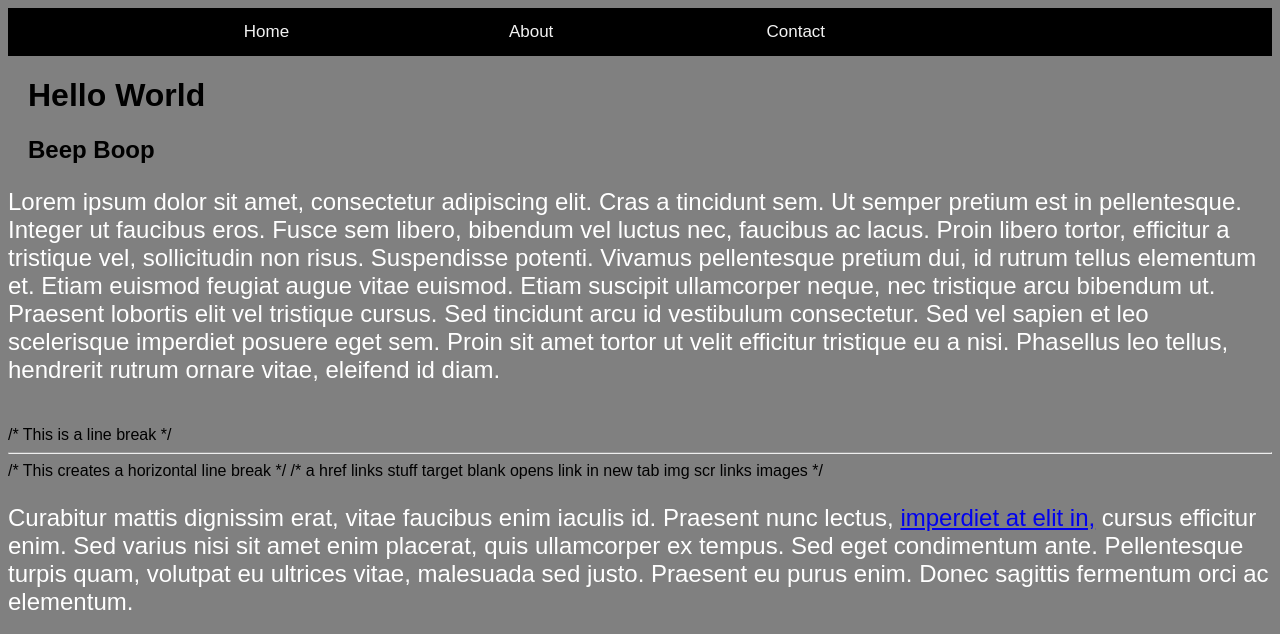
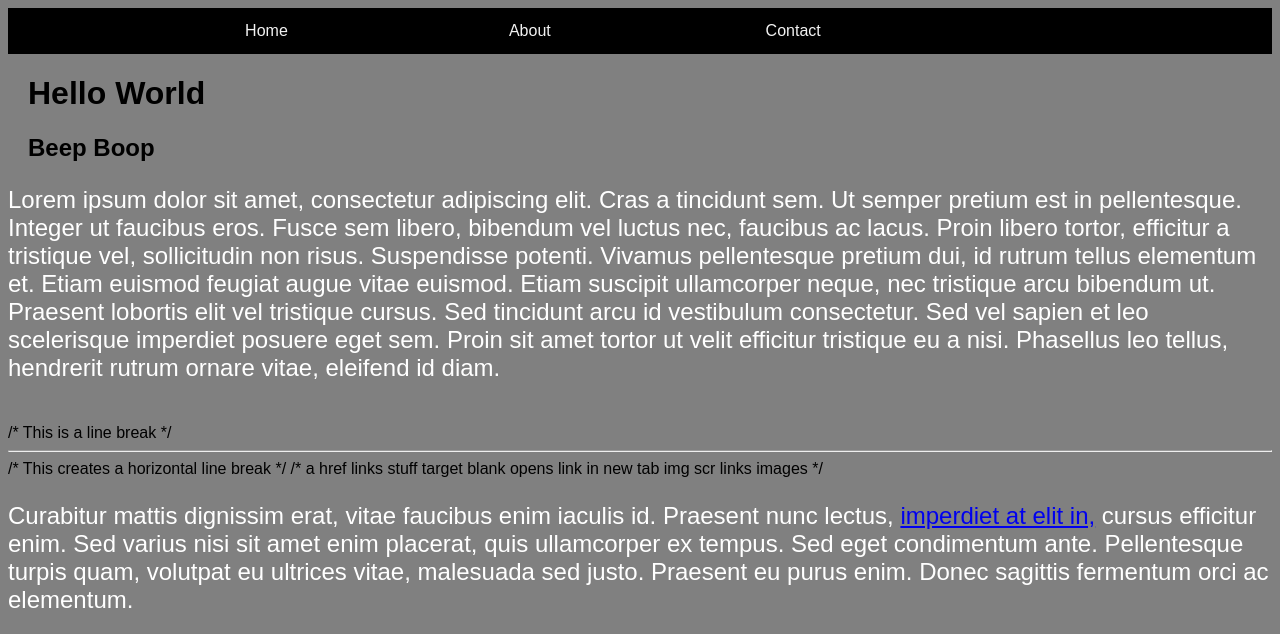
Before and after one commit to nqochan/web-project, a plain HTML site: page index.html in a window 1280 px wide. Shown: the top 634 px of the page. Drawn offline with Linux system fonts and the light colour scheme.

Commit message:
Update index.html

```diff
--- a/index.html
+++ b/index.html
@@ -20,7 +20,7 @@
   text-align: center;
   padding: 14px 16px;
   text-decoration: none;
-  font-size: 17px;
+  font-size: 100%;
 
 
 
```
